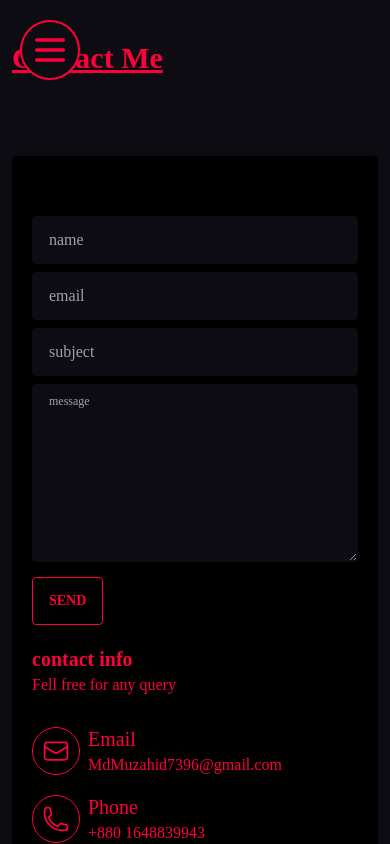
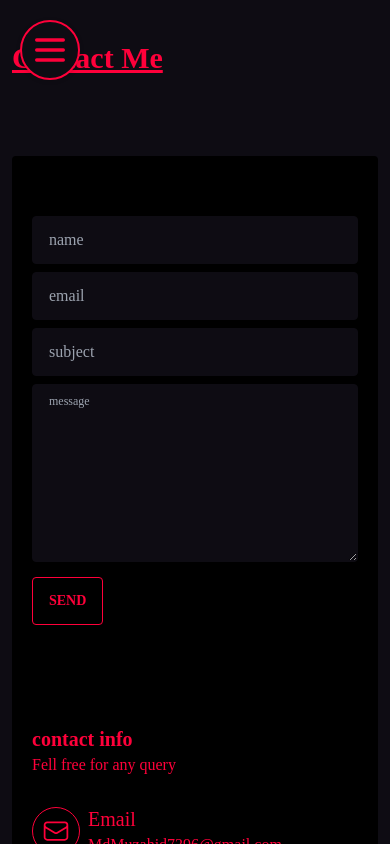
Before and after one commit to MdMuzahid07/MyPortfolio_Website-client-, a React (Create React App) app: page /contact in a window 390 px wide. Built offline with nearby package versions, Linux system fonts and the light colour scheme.

Commit message:
contact form page UI/UX complete

```diff
--- a/src/components/Contact/ContactForm.js
+++ b/src/components/Contact/ContactForm.js
@@ -14,7 +14,7 @@ const ContactForm = () => {
                         <Form />
                         <Info />
                     </div>
-                    <div className="mt-20 mb-10">
+                    <div className="mt-32 md:mt-20 mb-10">
                         <Map />
                     </div>
                 </div>
--- a/src/components/Contact/Info.js
+++ b/src/components/Contact/Info.js
@@ -2,7 +2,7 @@ import React from 'react';
 
 const Info = () => {
     return (
-        <section>
+        <section className='mt-20 md:mt-0'>
             <h2 className='text-xl font-bold'>contact info</h2>
             <p>Fell free for any query</p>
 
--- a/src/components/Contact/Map.js
+++ b/src/components/Contact/Map.js
@@ -3,7 +3,7 @@ import React from 'react';
 const Map = () => {
     return (
         <section>
-            <iframe className='w-full h-72 rounded-xl' title='map' frameborder="0" scrolling="no" marginheight="0" marginwidth="0" id="gmap_canvas" src="https://maps.google.com/maps?width=520&amp;height=400&amp;hl=en&amp;q=%20Dhaka+()&amp;t=&amp;z=12&amp;ie=UTF8&amp;iwloc=B&amp;output=embed"></iframe><script type='text/javascript' src='https://embedmaps.com/google-maps-authorization/script.js?id=26d73d4e40650b3f73f63d4cb18b61118bb0df8c'></script>
+            <iframe className='w-full h-72 rounded-xl opacity-25' title='map' frameborder="0" scrolling="no" marginheight="0" marginwidth="0" id="gmap_canvas" src="https://maps.google.com/maps?width=520&amp;height=400&amp;hl=en&amp;q=%20Dhaka+()&amp;t=&amp;z=12&amp;ie=UTF8&amp;iwloc=B&amp;output=embed"></iframe><script type='text/javascript' src='https://embedmaps.com/google-maps-authorization/script.js?id=26d73d4e40650b3f73f63d4cb18b61118bb0df8c'></script>
         </section>
     );
 };
```
